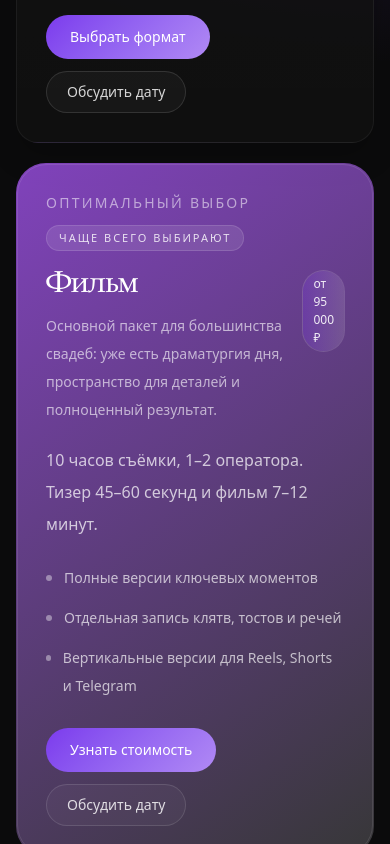
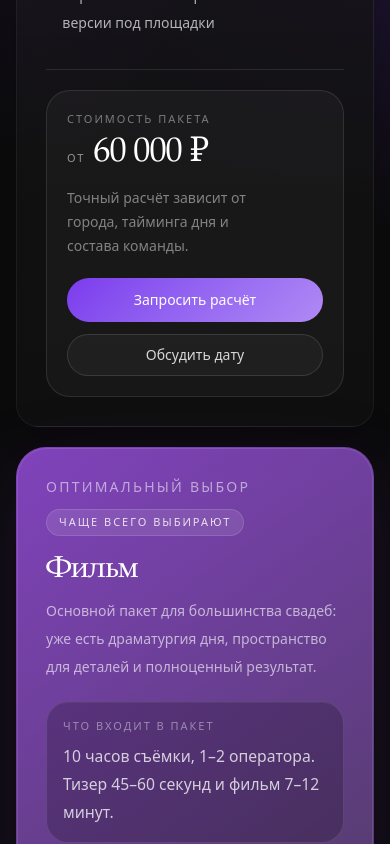
Before and after one commit to pandangun/highwayfilms.ru, a Next.js app: page /weddings in a window 390 px wide. Shown: the part 9600-10444 px from the top of the page. Built offline with nearby package versions, Linux system fonts and the light colour scheme; no server answers.

Commit message:
refactor: redesign wedding package pricing cards

```diff
--- a/src/app/weddings/page.tsx
+++ b/src/app/weddings/page.tsx
@@ -375,15 +375,15 @@ export default function WeddingsPage() {
                   <article
                     className={
                       format.accent
-                        ? "rounded-[30px] p-[1px] [background:linear-gradient(145deg,rgba(168,85,247,.75),rgba(255,255,255,.18))]"
-                        : "surface-panel p-3"
+                        ? "h-full rounded-[30px] p-[1px] shadow-[0_24px_80px_rgba(88,28,135,.2)] [background:linear-gradient(145deg,rgba(168,85,247,.75),rgba(255,255,255,.18))]"
+                        : "surface-panel h-full p-3"
                     }
                   >
                     <div
                       className={
                         format.accent
-                          ? "rounded-[30px] border border-white/10 bg-[linear-gradient(180deg,rgba(255,255,255,.07),rgba(255,255,255,.02)),radial-gradient(140%_100%_at_50%_0%,rgba(124,58,237,.18),transparent_56%),rgba(9,9,11,.84)] p-7 md:p-8"
-                          : "rounded-[26px] border border-transparent bg-transparent p-4 md:p-5"
+                          ? "flex h-full flex-col rounded-[30px] border border-white/10 bg-[linear-gradient(180deg,rgba(255,255,255,.07),rgba(255,255,255,.02)),radial-gradient(140%_100%_at_50%_0%,rgba(124,58,237,.18),transparent_56%),rgba(9,9,11,.84)] p-7 md:p-8"
+                          : "flex h-full flex-col rounded-[26px] border border-transparent bg-transparent p-4 md:p-5"
                       }
                     >
                       <div className="flex flex-wrap items-center justify-between gap-3">
@@ -394,17 +394,17 @@ export default function WeddingsPage() {
                           </span>
                         ) : null}
                       </div>
-                      <div className="mt-5 flex items-start justify-between gap-4">
-                        <div>
+                      <div className="mt-5">
                         <h3 className="font-display text-[clamp(1.9rem,1.5rem+1vw,2.6rem)] leading-[0.95] tracking-[-0.03em] text-white">
                           {format.title}
                         </h3>
-                          <p className="mt-3 text-sm leading-7 text-white/62">{format.fit}</p>
+                        <p className="mt-3 max-w-xl text-sm leading-7 text-white/62">{format.fit}</p>
                       </div>
-                        <PriceBadge value={format.price} mode={format.priceMode} />
+                      <div className="mt-5 rounded-[22px] border border-white/10 bg-black/20 px-4 py-4 shadow-[inset_0_1px_0_rgba(255,255,255,.04)]">
+                        <div className="text-[11px] uppercase tracking-[0.18em] text-white/42">Что входит в пакет</div>
+                        <p className="mt-2 text-[0.98rem] leading-7 text-white/76">{format.description}</p>
                       </div>
-                      <p className="mt-5 text-base leading-8 text-white/72">{format.description}</p>
-                      <ul className="mt-6 space-y-3 text-sm leading-7 text-white/68">
+                      <ul className="mt-6 flex-1 space-y-3 text-sm leading-7 text-white/68">
                         {format.bullets.map((item) => (
                           <li key={item} className="flex gap-3">
                             <span className="mt-[0.7rem] h-1.5 w-1.5 rounded-full bg-white/40" />
@@ -412,11 +412,37 @@ export default function WeddingsPage() {
                           </li>
                         ))}
                       </ul>
-                      <div className="mt-7 flex flex-wrap gap-3">
+                      <div className="mt-8 border-t border-white/10 pt-5">
+                        <div
+                          className={
+                            format.accent
+                              ? "rounded-[24px] border border-white/12 bg-[linear-gradient(180deg,rgba(255,255,255,.08),rgba(255,255,255,.03))] p-5 shadow-[0_18px_48px_rgba(0,0,0,.22)]"
+                              : "rounded-[24px] border border-white/10 bg-white/[0.035] p-5"
+                          }
+                        >
+                          <div className="flex flex-col gap-4 sm:flex-row sm:items-end sm:justify-between">
+                            <div>
+                              <div className="text-[11px] uppercase tracking-[0.18em] text-white/42">Стоимость пакета</div>
+                              <div className="mt-2 flex flex-wrap items-end gap-2">
+                                {format.priceMode === "from" ? (
+                                  <span className="mb-1 text-[11px] uppercase tracking-[0.18em] text-white/54">от</span>
+                                ) : null}
+                                <span className="font-display text-[clamp(2.15rem,1.9rem+.9vw,3.15rem)] leading-none tracking-[-0.05em] text-white">
+                                  {format.price}
+                                </span>
+                              </div>
+                            </div>
+                            <p className="max-w-[13rem] text-sm leading-6 text-white/46 sm:text-right">
+                              Точный расчёт зависит от города, тайминга дня и состава команды.
+                            </p>
+                          </div>
+                          <div className="mt-5 grid gap-3 sm:grid-cols-[minmax(0,1fr)_auto]">
                             <CTAButton href={format.href}>{format.cta}</CTAButton>
                             <CTAButton href="/contacts?topic=weddings" variant="ghost">
                               Обсудить дату
                             </CTAButton>
+                          </div>
+                        </div>
                       </div>
                     </div>
                   </article>
--- a/src/components/PriceBadge.tsx
+++ b/src/components/PriceBadge.tsx
@@ -18,7 +18,7 @@ export default function PriceBadge({
   return (
     <span
       className={clsx(
-        "rounded-full bg-[linear-gradient(90deg,rgba(124,58,237,.25),rgba(255,255,255,.12))] px-2.5 py-1 text-[12px] font-medium text-white/90 ring-1 ring-white/15",
+        "inline-flex shrink-0 items-center whitespace-nowrap rounded-full bg-[linear-gradient(90deg,rgba(124,58,237,.25),rgba(255,255,255,.12))] px-2.5 py-1 text-[12px] font-medium text-white/90 ring-1 ring-white/15",
         className
       )}
     >
--- a/src/data/weddings.ts
+++ b/src/data/weddings.ts
@@ -198,7 +198,7 @@ export const weddingStoryFormats: WeddingFormat[] = [
       "Вертикальные и горизонтальные версии под площадки",
     ],
     href: "/contacts?plan=episode",
-    cta: "Выбрать формат",
+    cta: "Запросить расчёт",
   },
   {
     id: "film",
@@ -216,7 +216,7 @@ export const weddingStoryFormats: WeddingFormat[] = [
     tag: "Чаще всего выбирают",
     accent: true,
     href: "/contacts?plan=film",
-    cta: "Узнать стоимость",
+    cta: "Запросить расчёт",
   },
   {
     id: "saga",
@@ -232,7 +232,7 @@ export const weddingStoryFormats: WeddingFormat[] = [
       "Экспресс-тизер к следующему дню",
     ],
     href: "/contacts?plan=saga",
-    cta: "Получить смету",
+    cta: "Запросить расчёт",
   },
 ] as const;
 
```
Lines whose indentation alone changed are shown as unchanged.
